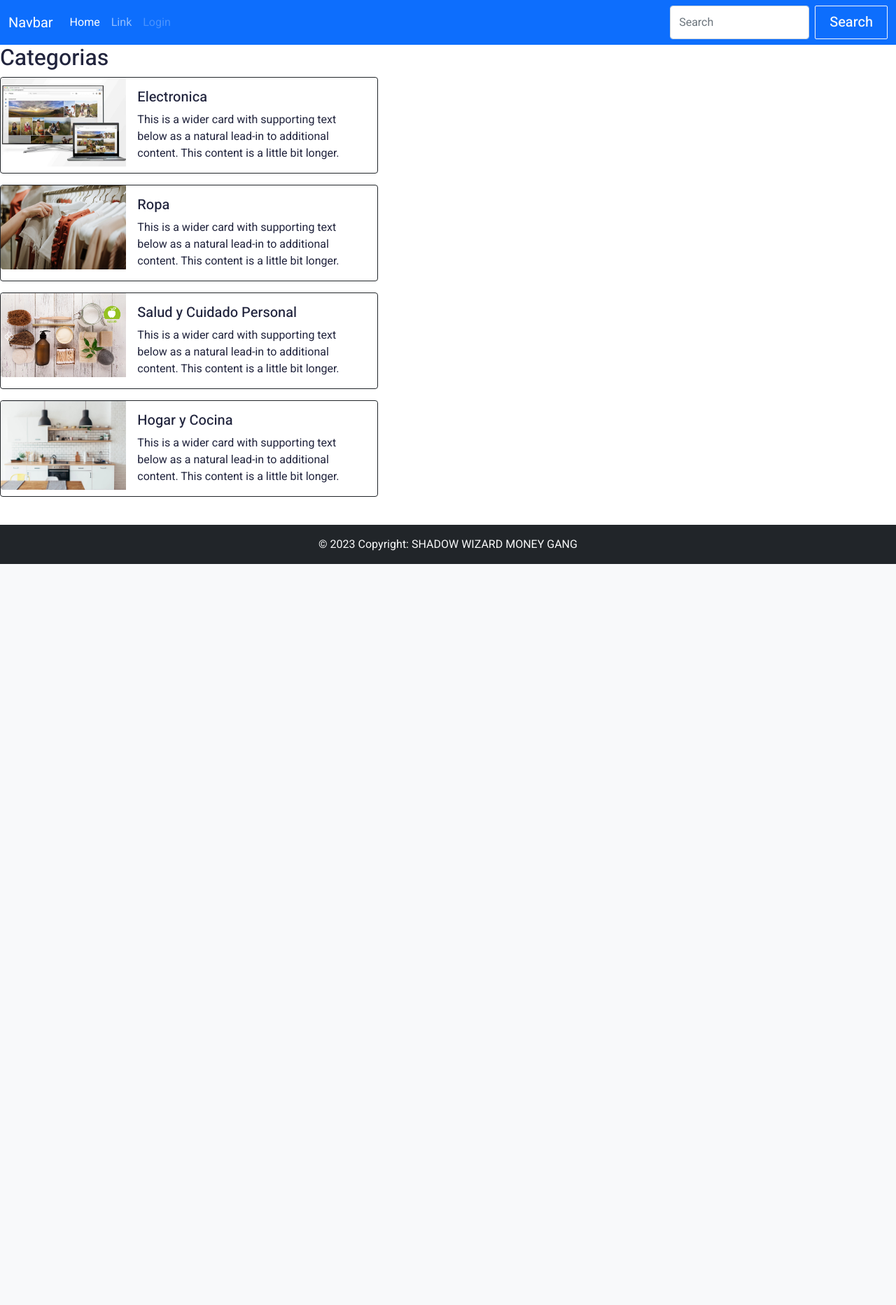
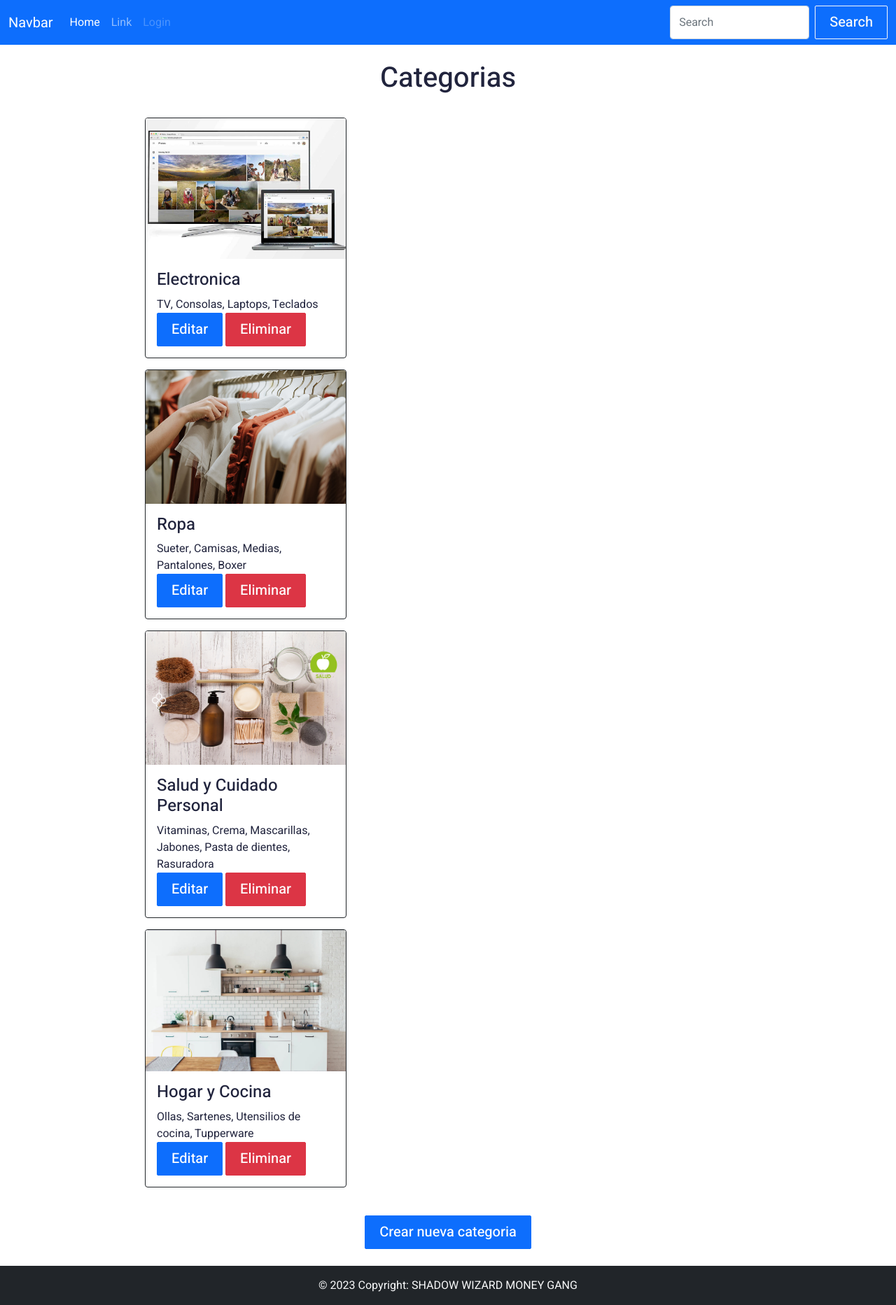
Before and after one commit to XoanTeira08/Proyecto2-MarketPlace, a Django app: page /categorias/ in a window 1280 px wide. Shown: the whole page at 70% size. Before the commit the page ends 806 px from the top, so only its background shows below. Run offline with Django 4.2, Linux system fonts and the light colour scheme; data comes from the database, SQL or seed files in the repository; both versions use the stored data as it was after the commit; some libraries are stand-ins or nearby versions.

Commit message:
Vista de Categorias Actualizadas

```diff
--- a/categorias/templates/categories.html
+++ b/categorias/templates/categories.html
@@ -5,26 +5,29 @@
 
 {% block content %}
 
-
-
 <!–- Titulo -–>
-<h2>Categorias</h2>
+<br>
+    <h1 style="text-align:center">Categorias</h1>
+<br>
 
 <!–- Mostrar datos de la lista -–>
 {% for categoria in categorias %}
 
     <a href="{% url 'categorias:categoryDetail' slug=categoria.slug %}">
 
-        <div class="card border-dark mb-3" style="max-width: 540px;">
-            <div class="row g-0">
-                <div class="col-md-4">
-                    <img src="{{ categoria.imagen.url }}" class="img-fluid rounded-start" alt="...">
-                </div>
-                <div class="col-md-8">
-                    <div class="card-body">
-                        <h5 class="card-title">{{ categoria.nombre }}</h5>
-                        <p class="card-text">This is a wider card with supporting text below as a natural lead-in to additional content. This content is a little bit longer.</p>
-                    </div>
+        <div class="container" style="align-items: center; justify-content: center;">
+            <div class="card border-dark mb-3" style="width: 18rem;">
+                {% if categoria.imagen %}
+                    <img src="{{ categoria.imagen.url }}" class="card-img-top" alt="...">
+                {% endif %}
+                <div class="card-body">
+                    <h4 class="card-title">{{ categoria.nombre }}</h4>
+                    <p class="card-text">{{ categoria.descripcion }}</p>
+                    <!–- Boton para editar una categoria -–>
+                    <a href="{% url 'categorias:categoryUpdate' slug=categoria.slug %}" class="btn btn-primary">Editar</a>
+
+                    <!–- Boton para borrar una categoria -–>
+                    <a href="{% url 'categorias:categoryDelete' slug=categoria.slug %}" class="btn btn-danger">Eliminar</a>
                 </div>
             </div>
         </div>
@@ -33,4 +36,10 @@
 
 {% endfor %}
 
+<!–- Boton para crear una nueva categoria -–>
+<br>
+<div class="d-flex justify-content-center">
+    <a href="{% url 'categorias:categoryCreate' %}" class="btn btn-primary">Crear nueva categoria</a>
+</div>
+
 {% endblock %}
--- a/categorias/templates/categoryDetail.html
+++ b/categorias/templates/categoryDetail.html
@@ -6,9 +6,12 @@
 {% block content %}
 
 <!–- Titulo -–>
-<h2>{{ categoria.nombre }}</h2>
+<br>
+    <h1>{{ categoria.nombre }}</h1>
+<br>
 
 <!–- Descripcion de la categoria -–>
 <p>{{ categoria.descripcion }}</p>
+<br>
 
 {% endblock %}
--- a/categorias/urls.py
+++ b/categorias/urls.py
@@ -5,8 +5,8 @@ app_name="categorias"
 
 urlpatterns = [
     path('', views.CategoriaListView.as_view(), name="categoryList"),
+    path('crearCategoria/', views.CategoriaCreateView.as_view(), name="categoryCreate"),
     path('<slug:slug>/', views.CategoriaDetailView.as_view(), name="categoryDetail"),
-    path('crearCategoria/', views.CategoriaCreateView.as_view(), name="categoryCreate"),
     path('actualizarCategoria/<slug:slug>/', views.CategoriaUpdateView.as_view(), name="categoryUpdate"),
     path('eliminarCategoria/<slug:slug>/', views.CategoriaDeleteView.as_view(), name="categoryDelete"),
 ]
--- a/categorias/views.py
+++ b/categorias/views.py
@@ -3,6 +3,8 @@ from django.contrib import messages
 from django.shortcuts import redirect
 from .models import Categoria
 from django.views import generic
+from .forms import CategoriaForm
+from django.urls import reverse
 
 # Create your views here.
 class CategoriaListView(generic.ListView):
@@ -18,13 +20,14 @@ class CategoriaDetailView(generic.DetailView):
 class CategoriaCreateView(generic.CreateView):
     model = Categoria
     template_name = 'categoryCreate.html'
-    fields = ['nombre', 'descripcion']
+    form_class = CategoriaForm
 
     def form_valid(self, form):
-        categoria = form.save(commit=False)
-        categoria.save()
+        return super().form_valid(form)
+
+    def get_success_url(self):
         messages.success(self.request, 'Categoria creada con exito')
-        return redirect('categorias')
+        return reverse('categorias:categoryList')
 
 class CategoriaUpdateView(generic.UpdateView):
     model = Categoria
@@ -35,14 +38,23 @@ class CategoriaUpdateView(generic.UpdateView):
         categoria = form.save(commit=False)
         categoria.save()
         messages.success(self.request, 'Categoria actualizada con exito')
-        return redirect('categorias')
+        return super().form_valid(form)
+
+    def get_success_url(self):
+        return reverse('categorias:categoryList')
 
 class CategoriaDeleteView(generic.DeleteView):
     model = Categoria
     template_name = 'categoryDelete.html'
     context_object_name = 'categoria'
-    success_url = '/categorias/'
 
     def delete(self, request, *args, **kwargs):
         messages.success(self.request, 'Categoria eliminada con exito')
-        return super(CategoriaDeleteView, self).delete(request, *args, **kwargs)
+        return super().delete(request, *args, **kwargs)
+
+    def form_valid(self, form):
+        messages.success(self.request, 'Categoria eliminada con exito')
+        return super().form_valid(form)
+
+    def get_success_url(self):
+        return reverse('categorias:categoryList')
```
Also changed, not shown: categorias/forms.py (added, +17 -0 lines), categorias/templates/categoryCreate.html (+23 -0 lines), categorias/templates/categoryDelete.html (+24 -0 lines), categorias/templates/categoryUpdate.html (+21 -0 lines), db.sqlite3.
